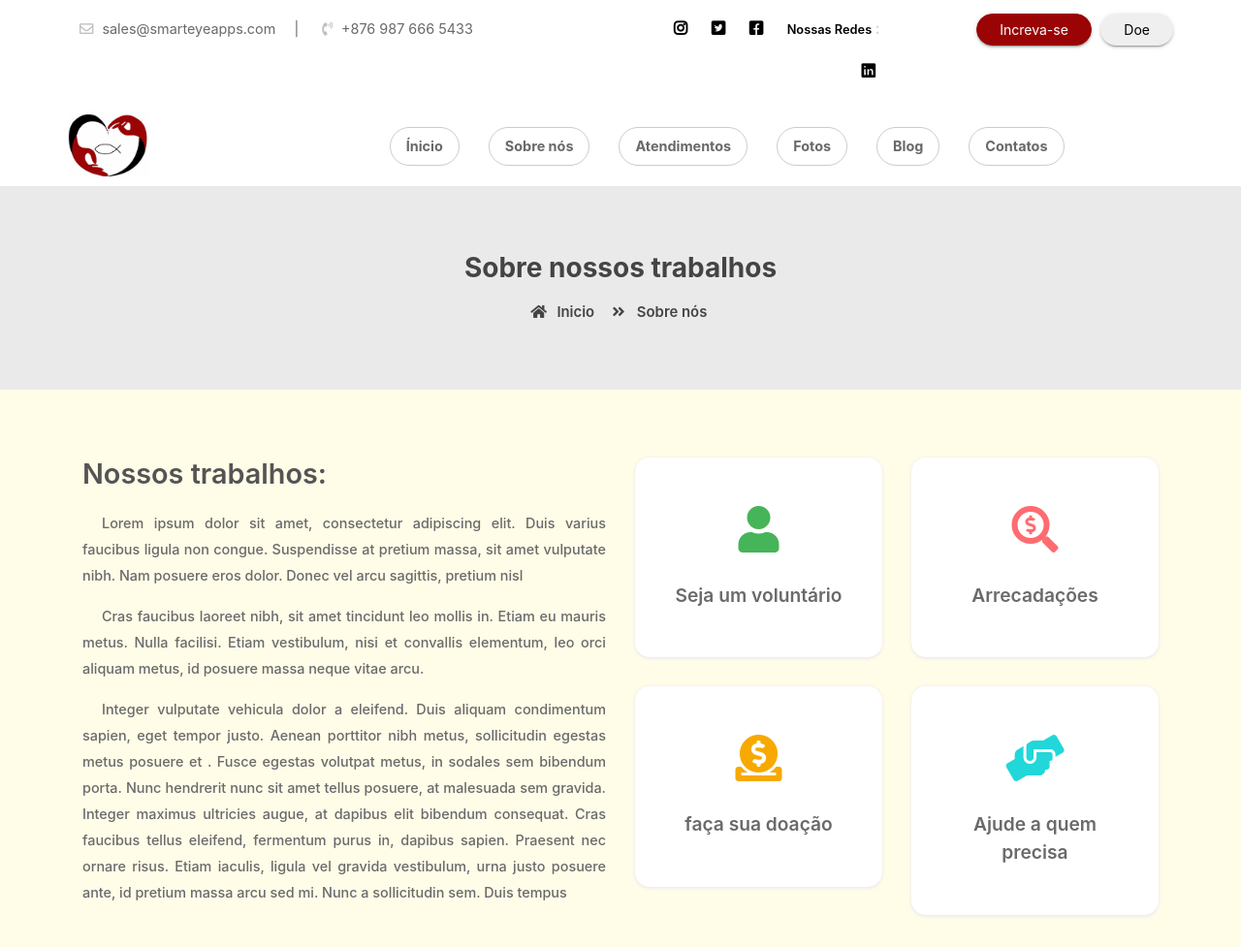
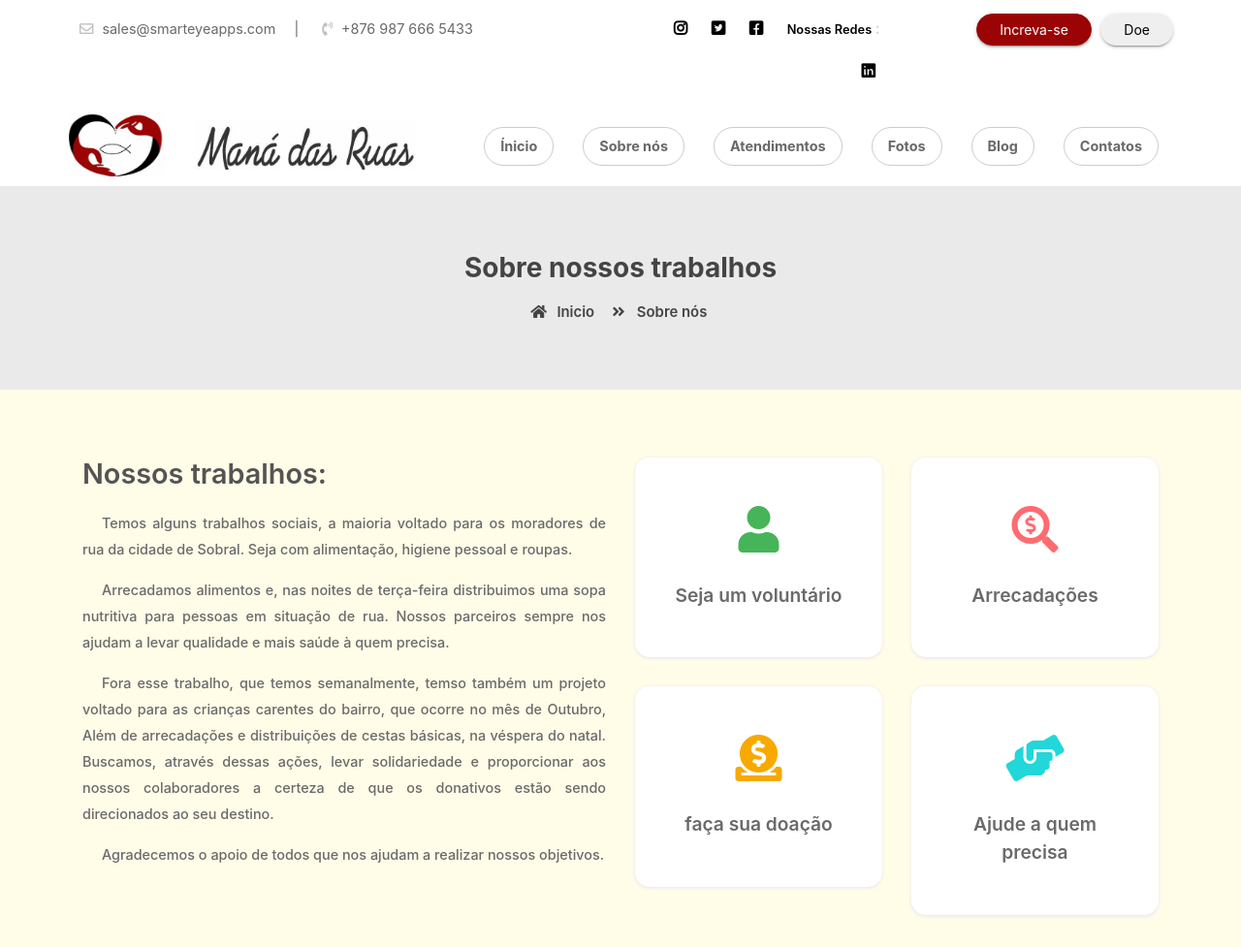
Before and after one commit to alidesales/WebDesigner, a plain HTML site: page JS/template-projeto/About_Us.html in a window 1280 px wide. Shown: the top 977 px of the page at 97% size. Drawn offline with Linux system fonts and the light colour scheme.

Commit message:
redimensionando fotos

```diff
--- a/JS/template-projeto/About_Us.html
+++ b/JS/template-projeto/About_Us.html
@@ -61,11 +61,12 @@
     <div id="menu-jk" class="header-bottom">
         <div class="container">
             <div class="row nav-row">
-                <div class="col-lg-3 col-md-12 logo">
+                <div class="col-lg-4 col-md-12 logo"><div class="row">
                     <a href="index.html">
-                        <img src="assets/images/logo.jpg" height="70px" alt="">
+                        <img src="assets/images/logo.jpg" class="col-4" height="70px" alt=""><img src="assets/images/titulo.jpg" class="col-8" alt="">
                         <a data-toggle="collapse" data-target="#menu" href="#menu"><i class="fas d-block d-lg-none  small-menu fa-bars"></i></a>
                     </a>
+                </div>
 
                 </div>
                 <div id="menu" class="col-lg-8 col-md-12 mt-2 d-none d-lg-block nav-col">
@@ -128,22 +129,16 @@
         <div class="row natur-row no-margin w-100">
             <div class="text-part col-md-6">
                 <h2>Nossos trabalhos:</h2>
-                <p>Lorem ipsum dolor sit amet, consectetur adipiscing elit. Duis varius faucibus
-                    ligula non congue. Suspendisse at pretium massa, sit amet
-                    vulputate nibh. Nam posuere eros dolor. Donec vel arcu sagittis, pretium nisl </p>
-                <p> Cras faucibus laoreet nibh, sit amet tincidunt leo mollis in. Etiam eu mauris metus.
-                    Nulla facilisi. Etiam vestibulum,
-                    nisi et convallis elementum, leo orci aliquam metus, id posuere massa neque vitae
-                    arcu.</p>
+                <p>Temos alguns trabalhos sociais, a maioria voltado para os moradores de rua da cidade de Sobral.
+                    Seja com alimentação, higiene pessoal e roupas. </p>
+                <p> Arrecadamos alimentos e, nas noites de terça-feira distribuimos uma sopa nutritiva para pessoas em situação de rua.
+                    Nossos parceiros sempre nos ajudam a levar qualidade e mais saúde à quem precisa. </p>
 
-                <p>Integer vulputate vehicula dolor a eleifend. Duis aliquam condimentum sapien,
-                    eget tempor justo. Aenean porttitor nibh metus, sollicitudin egestas metus posuere et
-                    . Fusce egestas volutpat metus, in sodales sem bibendum porta. Nunc hendrerit nunc sit
-                    amet tellus posuere, at malesuada sem gravida. Integer maximus ultricies augue, at
-                    dapibus elit bibendum consequat. Cras faucibus tellus eleifend, fermentum purus in,
-                    dapibus sapien. Praesent nec ornare risus. Etiam iaculis, ligula vel gravida
-                    vestibulum, urna justo posuere ante,
-                    id pretium massa arcu sed mi. Nunc a sollicitudin sem. Duis tempus </p>
+                <p>Fora esse trabalho, que temos semanalmente, temso também um projeto voltado para as crianças carentes do bairro, que  ocorre no mês de Outubro,
+                    Além de arrecadações e distribuições de cestas básicas, na véspera do natal. Buscamos, através dessas ações, levar solidariedade e proporcionar aos
+                nossos colaboradores a certeza de que os donativos estão sendo direcionados ao seu destino.  </p>
+
+                <p> Agradecemos o apoio de todos que nos ajudam a realizar nossos objetivos.</p>
             </div>
             <div class="image-part col-md-6">
                 <div class="about-quick-box row">
@@ -186,7 +181,7 @@
         <div class="row mission">
             <div class="col-md-6 mv-det">
                 <h1>Nossa Missão</h1>
-                  <p>Lorem ipsum dolor sit amet, consectetur adipiscing elit. Integer neque libero, pulvinar et elementum quis, facilisis eu ante. Mauris non placerat sapien. Pellentesque tempor arcu non odio scelerisque ullamcorper. Lorem ipsum dolor sit amet, consectetur adipiscing elit. Nam varius eros consequat auctor gravida. Fusce tristique lacus at urna sollicitudin pulvinar. Suspendisse hendrerit ultrices mauris.</p>
+                <p>Levar um pouco mais de dignidade e amor à quem precisa, através de nossos donativos e empenho por fazer o projeto alcançar novos horizontes.</p>
             </div>
             <div class="col-md-6 mv-img">
                 <img src="assets/images/misin.jpg" alt="">
@@ -198,8 +193,7 @@
             </div>
             <div class="col-md-6 mv-det">
                  <h1>Nossa Visão</h1>
-                   <p>Ut ultricies lacus a rutrum mollis. Orci varius natoque penatibus et magnis dis parturient montes, nascetur ridiculus mus. Sed porta dolor quis felis pulvinar dignissim. Etiam nisl ligula, ullamcorper non metus vitae, maximus efficitur mi. Vivamus ut ex ullamcorper, scelerisque lacus nec, commodo dui. Proin massa urna, volutpat vel augue eget, iaculis tristique dui.</p>
-              </div>
+                 <p>Acreditamos que por Sobral e região, existem ainda muitas pessoas dispostas a ajudar, e queremos ser a ponte entre elas e quem precisa.
         </div>
     </div>
 </section>
@@ -231,12 +225,12 @@
                 <div class="col-md-4 col-sm-12 map-img">
                     <h2>Contatos:</h2>
                     <address class="md-margin-bottom-40">
-                        BlueDart <br>
-                        Marthandam (K.K District) <br>
-                        Tamil Nadu, IND <br>
-                        Phone: +91 9159669599 <br>
-                        Email: <a href="mailto:info@anybiz.com" class="">info@bluedart.in</a><br>
-                        Web: <a href="smart-eye.html" class="">www.bluedart.in</a>
+                        Maná das Ruas <br>
+                        (Sobral- Ceará) <br>
+                        Rua Eva,235. Bairro da Espectativa. <br>
+                        Phone: (88) 994837483 <br>
+                        Email: <a href="mailto:info@anybiz.com" class="">manadasruas@gmail.com</a><br>
+                        Web: <a href="smart-eye.html" class="">www.manadasruas.com.br</a>
                     </address>
 
                 </div>
```
Also changed, not shown: JS/template-projeto/index.html (+6 -6 lines), JS/template-projeto/assets/images/events/image_04.jpg, JS/template-projeto/assets/images/events/image_06.jpg. Lines whose indentation alone changed are shown as unchanged.
